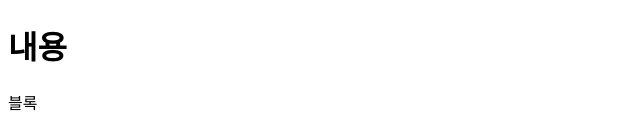
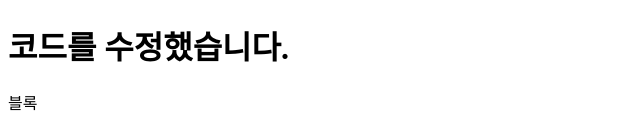
Before and after one commit to seunghyeon98/DX_DATA_html, a plain HTML site: page index.html in a window 1280 px wide. Shown: the part 311-429 px from the top of the page, without its empty margins (0-640 px from the left). Drawn offline with Linux system fonts and the light colour scheme.

Commit message:
코드를 수정함

```diff
--- a/index.html
+++ b/index.html
@@ -9,7 +9,7 @@
     <meta charset="UTF-8" />
     <meta name="viewport" content="width=device-width, initial-scale=1.0" />
     <!-- title은 문서의 제목, 탭에 보여진다. -->
-    <title>Doc</title>
+    <title>Document</title>
     <!-- 웹 브라우저가 해석해서 실행됨, -->
   </head>
   <body>
@@ -20,7 +20,7 @@
       src="https://image.ytn.co.kr/general/jpg/2022/0803/202208030916496425_d.jpg"
     />
     <!-- 2. 닫는 태그가 존재하는 태그 -->
-    <h1>내용</h1>
+    <h1>코드를 수정했습니다.</h1>
 
     <!-- 블록태그 : 자신의 주위에 아무도 못오는 태그 -->
     <p>블록</p>
@@ -30,6 +30,5 @@
     <span> 인라인</span>
 
     <!-- 블록과 인라인을 변경하고자 하면 css를 이용하면됨 -->
-
   </body>
 </html>
```
